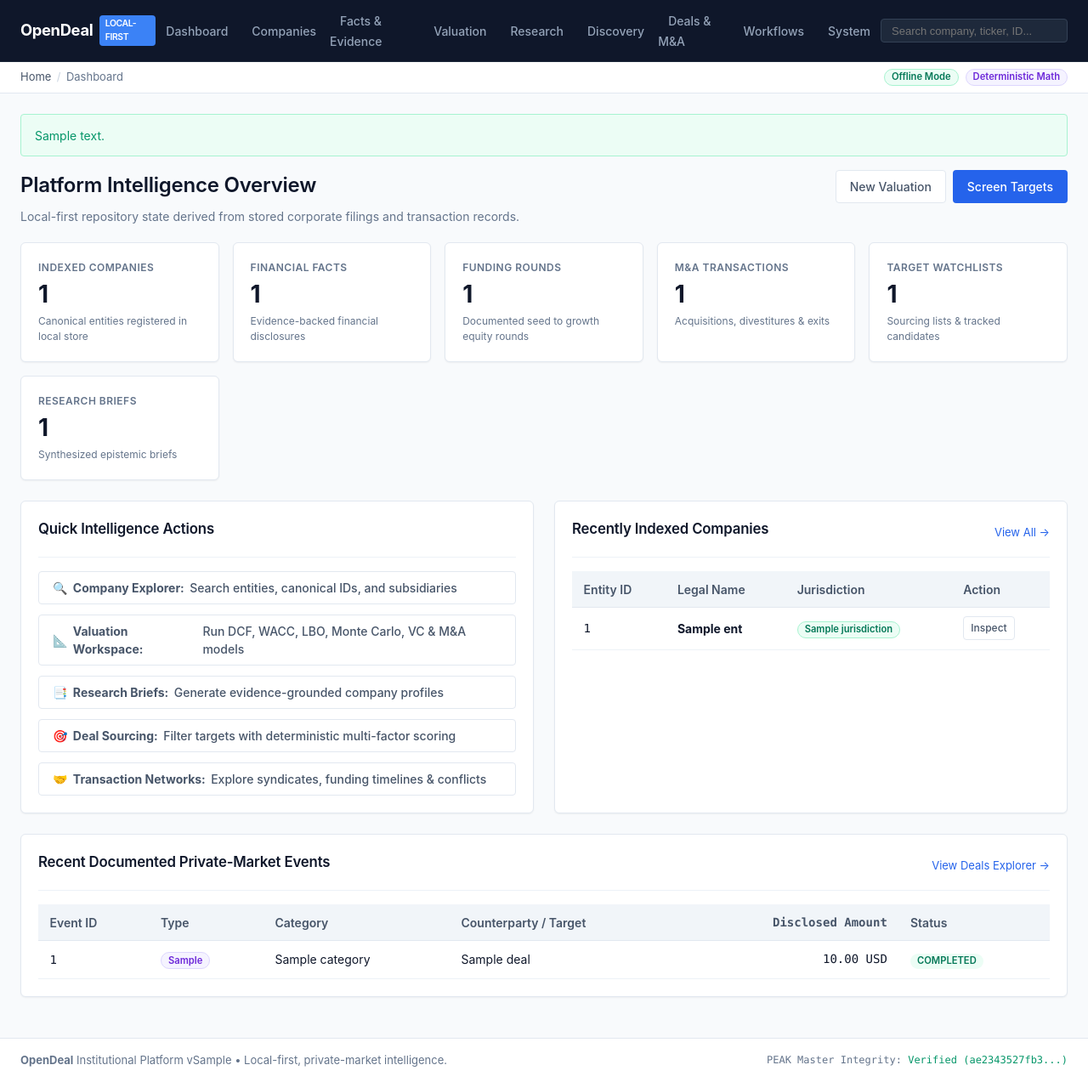
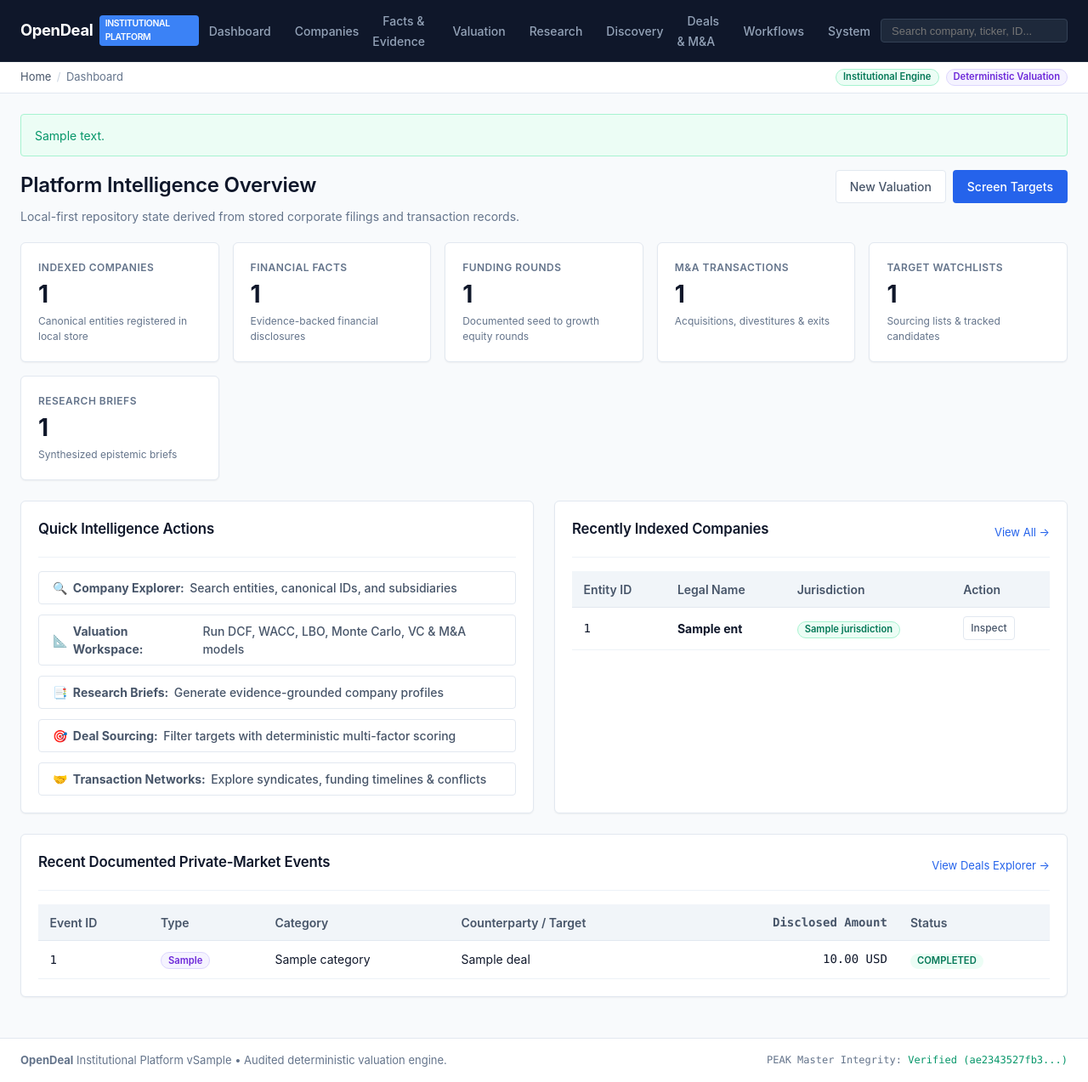
Before and after one commit to udaydomadiya08/openDeal, a Python web app: template src/opendeal/ui/templates/dashboard.html in a window 1280 px wide. Shown: the whole page at 85% size. Run offline with Jinja, Linux system fonts and the light colour scheme; the template is opened without the code that fills it: most values are stand-ins (such as "Sample title", 1, 10 or a date in 2020).

Commit message:
refactor(ui): streamline platform UI and remove walkthrough and demo banners

```diff
--- a/src/opendeal/ui/templates/base.html
+++ b/src/opendeal/ui/templates/base.html
@@ -8,25 +8,11 @@
   {% block head %}{% endblock %}
 </head>
 <body>
-  {% if demo_mode %}
-  <div class="demo-banner">
-    <div class="demo-banner-content">
-      <span class="demo-badge">INTERACTIVE DEMO</span>
-      <span>Pre-populated with 5 synthetic companies, verified multi-year facts, and cryptographic evidence.</span>
-    </div>
-    <div class="demo-banner-actions">
-      <a href="/valuation" class="demo-banner-link">Valuation Engine</a>
-      <span>&bull;</span>
-      <span style="color: #c7d2fe;">Deterministic Math Active</span>
-    </div>
-  </div>
-  {% endif %}
-
   <!-- Top Navigation -->
   <nav class="navbar">
     <a href="/" class="nav-brand">
       <span>OpenDeal</span>
-      <span class="brand-badge">{% if demo_mode %}Public Sandbox{% else %}Local-First{% endif %}</span>
+      <span class="brand-badge">Institutional Platform</span>
     </a>
     <ul class="nav-links">
       <li><a href="/" class="{% if active_tab == 'dashboard' %}active{% endif %}">Dashboard</a></li>
@@ -53,13 +39,8 @@
       {% block breadcrumbs %}{% endblock %}
     </div>
     <div class="subnav-badges">
-      {% if demo_mode %}
-        <span class="badge" style="background-color: #4f46e5; color: #ffffff;">Synthetic Demo Sandbox</span>
-        <span class="badge badge-derived">Deterministic Valuation</span>
-      {% else %}
-        <span class="badge badge-source">Offline Mode</span>
-        <span class="badge badge-derived">Deterministic Math</span>
-      {% endif %}
+      <span class="badge badge-source">Institutional Engine</span>
+      <span class="badge badge-derived">Deterministic Valuation</span>
     </div>
   </div>
 
@@ -81,18 +62,10 @@
   <!-- Footer -->
   <footer class="footer">
     <div>
-      {% if demo_mode %}
-        <strong>OpenDeal</strong> Institutional Platform v{{ app_version }} &bull; Public Interactive Demo &bull; Synthetic dataset with audited deterministic valuation engine.
-      {% else %}
-        <strong>OpenDeal</strong> Institutional Platform v{{ app_version }} • Local-first, private-market intelligence.
-      {% endif %}
+      <strong>OpenDeal</strong> Institutional Platform v{{ app_version }} &bull; Audited deterministic valuation engine.
     </div>
     <div class="footer-hash">
-      {% if demo_mode %}
-        Master Golden Standard: <span style="color: #059669;">Air-Gapped & Verified (ae2343527fb3...)</span>
-      {% else %}
-        PEAK Master Integrity: <span style="color: #059669;">Verified (ae2343527fb3...)</span>
-      {% endif %}
+      PEAK Master Integrity: <span style="color: #059669;">Verified (ae2343527fb3...)</span>
     </div>
   </footer>
 
--- a/src/opendeal/ui/templates/dashboard.html
+++ b/src/opendeal/ui/templates/dashboard.html
@@ -18,72 +18,6 @@
     <a href="/discovery" class="btn btn-primary">Screen Targets</a>
   </div>
 </div>
-
-<!-- Institutional Sandbox Workspaces & Quick Presets -->
-{% if demo_mode %}
-<div class="demo-tour-section" id="demo-workspaces">
-  <div class="demo-tour-header">
-    <div class="demo-tour-title">
-      <span>⚡</span>
-      <span>Institutional Sandbox Workspaces</span>
-    </div>
-    <span class="badge" style="background-color: #e0e7ff; color: #4338ca; font-weight: 700;">LIVE PRESETS</span>
-  </div>
-  <div class="demo-tour-grid">
-    <div class="demo-tour-card">
-      <div>
-        <div class="demo-tour-step">Research & Provenance</div>
-        <div class="demo-tour-heading">Inspect Grounded Facts</div>
-        <div class="demo-tour-desc">
-          Explore <strong>Nexus Cloud (DEMO-NEXUS)</strong>. Inspect US-GAAP reported facts, 5-tier epistemic tags, and SHA-256 cryptographic evidence hashes.
-        </div>
-      </div>
-      <a href="/companies/DEMO-NEXUS" class="demo-tour-btn">Explore Company &rarr;</a>
-    </div>
-
-    <div class="demo-tour-card">
-      <div>
-        <div class="demo-tour-step">Deterministic Valuation</div>
-        <div class="demo-tour-heading">Calculate Live DCF Model</div>
-        <div class="demo-tour-desc">
-          Run DCF on <strong>Nexus Cloud</strong>. Change discount rate or growth assumptions and observe pure mathematical calculations in audited Python arithmetic.
-        </div>
-      </div>
-      <a href="/valuation/dcf?entity_id=DEMO-NEXUS&preset=nexus" class="demo-tour-btn">Launch DCF Engine &rarr;</a>
-    </div>
-
-    <div class="demo-tour-card">
-      <div>
-        <div class="demo-tour-step">Private Market Deals</div>
-        <div class="demo-tour-heading">LBO Waterfall & Debt Schedule</div>
-        <div class="demo-tour-desc">
-          Model an LBO buyout of <strong>Apex Industrial (DEMO-APEX)</strong> with cash sweeps, 5-year debt paydown, and sponsor IRR/MOIC returns.
-        </div>
-      </div>
-      <a href="/valuation/lbo?entity_id=DEMO-APEX&preset=apex" class="demo-tour-btn">Run LBO Model &rarr;</a>
-    </div>
-
-    <div class="demo-tour-card">
-      <div>
-        <div class="demo-tour-step">Target Sourcing</div>
-        <div class="demo-tour-heading">Screen Targets with Gaps</div>
-        <div class="demo-tour-desc">
-          Inspect screening scores. See why <strong>Meridian Logistics</strong> receives an explicit -20% penalty for missing FCF rather than silent zero assumptions.
-        </div>
-      </div>
-      <a href="/discovery" class="demo-tour-btn">Screen Candidates &rarr;</a>
-    </div>
-  </div>
-
-  <div class="demo-quick-calc-bar">
-    <span style="font-size: 0.8125rem; font-weight: 600; color: #3730a3;">⚡ Quick Valuation Presets:</span>
-    <a href="/valuation/wacc?entity_id=DEMO-NEXUS&preset=nexus" class="btn btn-sm btn-secondary" style="font-size: 0.75rem;">WACC (9.5%)</a>
-    <a href="/valuation/nav?entity_id=DEMO-VITA&preset=vita" class="btn btn-sm btn-secondary" style="font-size: 0.75rem;">Adjusted NAV ($240M)</a>
-    <a href="/valuation/vc?entity_id=DEMO-HELIOS&preset=helios" class="btn btn-sm btn-secondary" style="font-size: 0.75rem;">VC Method (Helios)</a>
-    <a href="/valuation/accretion_dilution" class="btn btn-sm btn-secondary" style="font-size: 0.75rem;">M&A EPS Impact</a>
-  </div>
-</div>
-{% endif %}
 
 <!-- Metrics Row -->
 <div class="grid-metrics">
```
Also changed, not shown: audit/SOURCE_MANIFEST.json (+5 -5 lines), tests/unit/test_demo_mode.py (+4 -4 lines).
